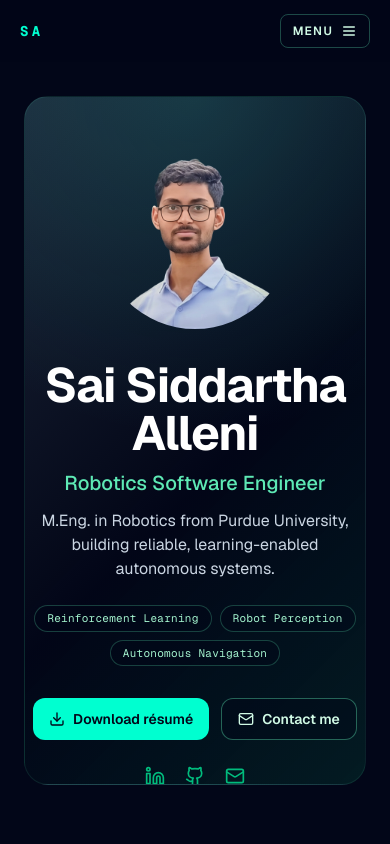
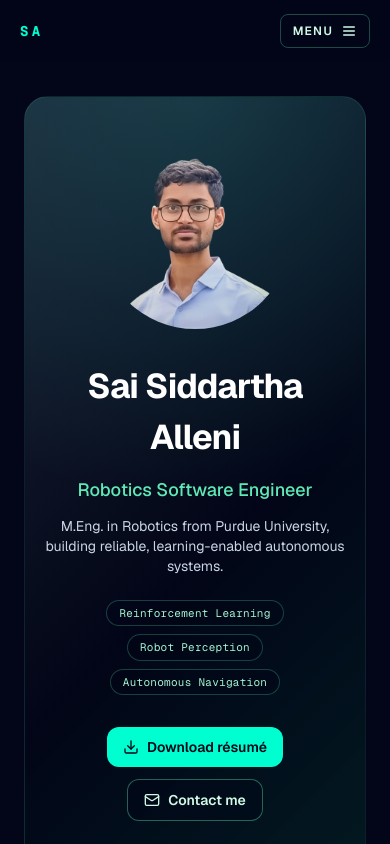
Before and after one commit to siddartha00/portfolio, a Next.js app: page / in a window 390 px wide. Shown: the top 844 px of the page. Built offline with nearby package versions, Linux system fonts and the light colour scheme.

Commit message:
added padding in hero section for scaling prob

```diff
--- a/src/app/globals.css
+++ b/src/app/globals.css
@@ -1,4 +1,20 @@
 @import "tailwindcss";
+
+.responsive-hero-height {
+  min-height: 80vh;
+}
+
+@media (min-height: 950px) {
+  .responsive-hero-height {
+    min-height: 70vh;
+  }
+}
+
+@media (min-height: 1250px) {
+  .responsive-hero-height {
+    min-height: 50vh;
+  }
+}
 
 :root {
   --background: #ffffff;
--- a/src/app/page.tsx
+++ b/src/app/page.tsx
@@ -299,12 +299,12 @@ const Portfolio: React.FC<PortfolioProps> = ({ projects, achievements }) => {
       {/* Main Content Container */}
       <main className="w-full max-w-5xl flex flex-col gap-12 relative z-10 px-6 pt-24 pb-12">
         {/* Hero Section */}
-        <section id="hero" className="flex flex-col items-center justify-center w-full min-h-[70vh] relative overflow-hidden rounded-3xl border border-emerald-300/10 bg-[radial-gradient(circle_at_50%_0%,rgba(45,212,191,0.16),transparent_48%),linear-gradient(135deg,rgba(30,41,59,0.9),rgba(2,6,23,0.88)_55%,rgba(6,78,59,0.3))] pt-10">
+        <section id="hero" className="responsive-hero-height flex flex-col items-center justify-center w-full relative overflow-hidden rounded-3xl border border-emerald-300/10 bg-[radial-gradient(circle_at_50%_0%,rgba(45,212,191,0.16),transparent_48%),linear-gradient(135deg,rgba(30,41,59,0.9),rgba(2,6,23,0.88)_55%,rgba(6,78,59,0.3))] px-4 pt-10 pb-10 sm:px-6 sm:pb-12">
           <img src={profilePic.src} alt="Profile Photo" className="max-h-48 rounded-full mb-8" />
           <div className="text-center">
-            <h1 className="text-5xl font-bold tracking-tight text-white">Sai Siddartha Alleni</h1>
-            <p className="mt-3 text-xl font-medium text-emerald-300">Robotics Software Engineer</p>
-            <p className="mt-3 text-base text-slate-300 max-w-2xl mx-auto">M.Eng. in Robotics from Purdue University, building reliable, learning-enabled autonomous systems.</p>
+            <h1 className="text-[clamp(2rem,8.8vw,2.5rem)] sm:text-5xl font-bold tracking-tight text-white">Sai Siddartha Alleni</h1>
+            <p className="mt-3 text-lg font-medium text-emerald-300 sm:text-xl">Robotics Software Engineer</p>
+            <p className="mt-3 max-w-2xl mx-auto text-sm text-slate-300 sm:text-base">M.Eng. in Robotics from Purdue University, building reliable, learning-enabled autonomous systems.</p>
             <div className="mt-6 flex flex-wrap justify-center gap-2">
               {['Reinforcement Learning', 'Robot Perception', 'Autonomous Navigation'].map((specialty) => (
                 <span key={specialty} className="rounded-full border border-emerald-300/25 bg-slate-950/40 px-3 py-1 text-[11px] font-mono tracking-wide text-emerald-200">
@@ -323,16 +323,19 @@ const Portfolio: React.FC<PortfolioProps> = ({ projects, achievements }) => {
               Contact me
             </a>
           </div>
-          <footer className="flex justify-center w-full mt-7">
-            <div className="flex flex-row gap-6">
-              <a href="https://www.linkedin.com/in/sai-siddartha-alleni" target="_blank" rel="noopener noreferrer" className="text-emerald-500 hover:text-emerald-400 scale-125 transition-transform hover:scale-150">
-                <Linkedin />
+          <footer className="mt-7 flex w-full justify-center">
+            <div className="flex flex-wrap justify-center gap-2 sm:gap-3">
+              <a href="https://www.linkedin.com/in/sai-siddartha-alleni" target="_blank" rel="noopener noreferrer" className="inline-flex items-center gap-2 rounded-lg border border-emerald-300/25 bg-slate-950/35 px-3 py-2 text-sm font-medium text-emerald-200 transition-colors hover:border-[#00ffd0] hover:text-[#00ffd0] focus:outline-none focus:ring-2 focus:ring-[#00ffd0] focus:ring-offset-2 focus:ring-offset-slate-950">
+                <Linkedin className="h-4 w-4" />
+                LinkedIn
               </a>
-              <a href="https://github.com/siddartha00" target="_blank" rel="noopener noreferrer" className="text-emerald-500 hover:text-emerald-400 scale-125 transition-transform hover:scale-150">
-                <GithubIcon />
+              <a href="https://github.com/siddartha00" target="_blank" rel="noopener noreferrer" className="inline-flex items-center gap-2 rounded-lg border border-emerald-300/25 bg-slate-950/35 px-3 py-2 text-sm font-medium text-emerald-200 transition-colors hover:border-[#00ffd0] hover:text-[#00ffd0] focus:outline-none focus:ring-2 focus:ring-[#00ffd0] focus:ring-offset-2 focus:ring-offset-slate-950">
+                <GithubIcon className="h-4 w-4" />
+                GitHub
               </a>
-              <a href="mailto:allenisaisiddartha@gmail.com" target="_blank" rel="noopener noreferrer" className="text-emerald-500 hover:text-emerald-400 scale-125 transition-transform hover:scale-150">
-                <Mail />
+              <a href="mailto:allenisaisiddartha@gmail.com" className="inline-flex items-center gap-2 rounded-lg border border-emerald-300/25 bg-slate-950/35 px-3 py-2 text-sm font-medium text-emerald-200 transition-colors hover:border-[#00ffd0] hover:text-[#00ffd0] focus:outline-none focus:ring-2 focus:ring-[#00ffd0] focus:ring-offset-2 focus:ring-offset-slate-950">
+                <Mail className="h-4 w-4" />
+                Email
               </a>
             </div>
           </footer>
```
Also changed, not shown: 1 other file (tests, documents, lock files or other folders).
